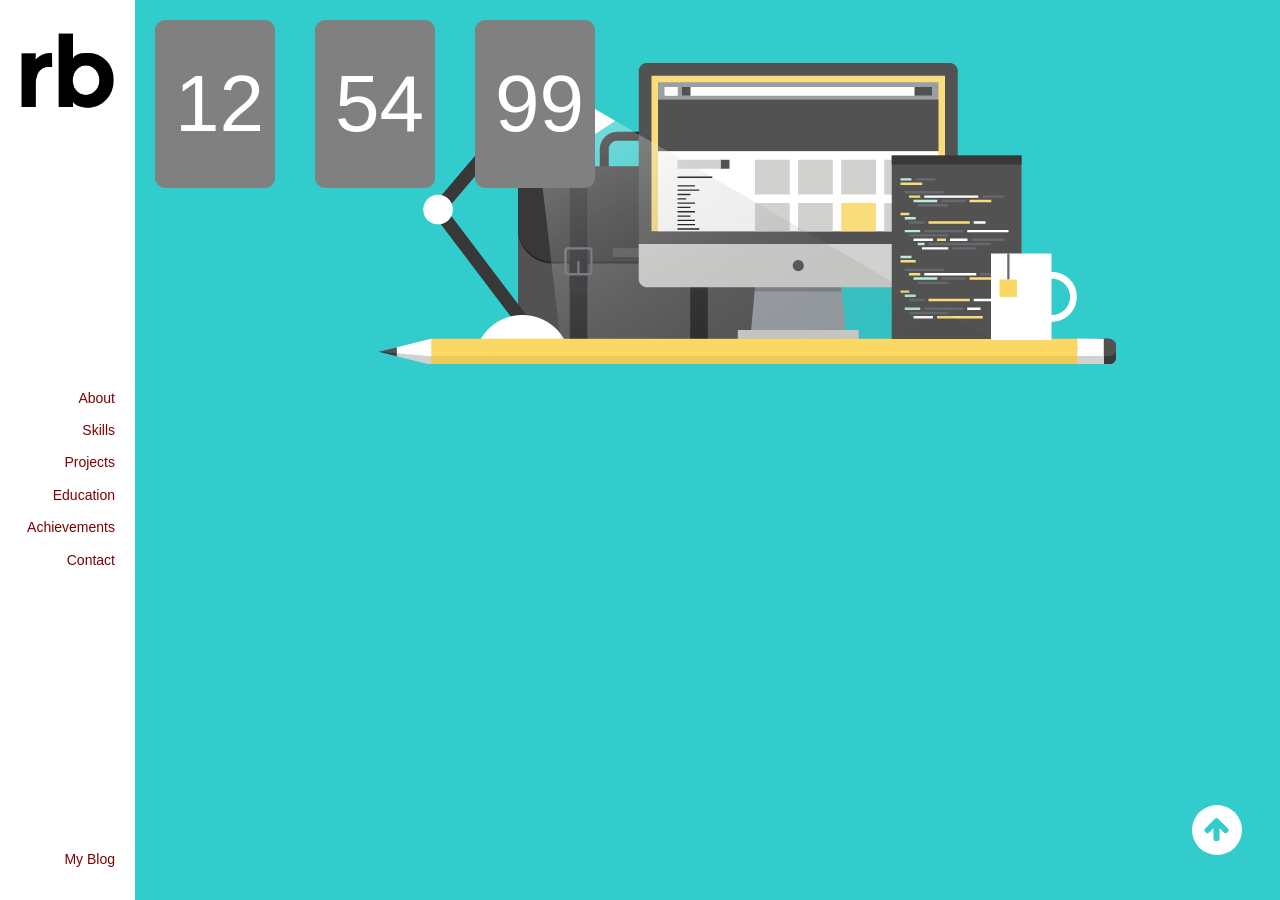
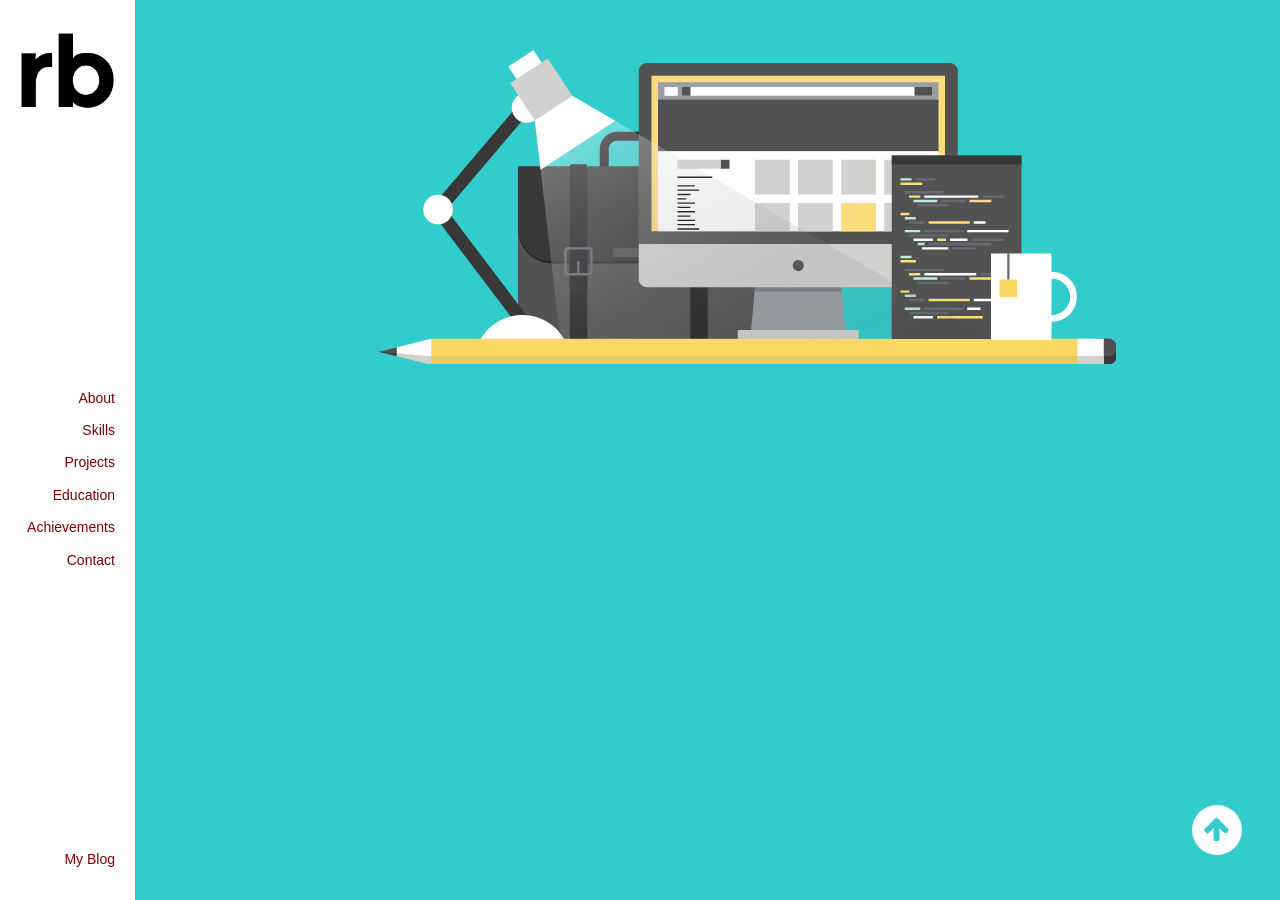
Before and after one commit to shivnshu/homepage, a Jekyll site: the page built from index.html, in a window 1280 px wide and 900 px high. Built offline with Jekyll 4.4.1, drawn with Linux system fonts in a browser that asks for light colours; nearby versions of some CDN libraries; Markdown is read by kramdown in place of the engine named in the settings.

```diff
--- a/_includes/section-topBar.html
+++ b/_includes/section-topBar.html
@@ -1 +1 @@
-<section class="topBar"><script src="https://ajax.googleapis.com/ajax/libs/jquery/2.1.1/jquery.min.js"></script><div id="output0" class="output"></div><div id="output1" class="output"></div><div id="output2" class="output"></div></section>
+<section class="topBar"></section>
--- a/assets/css/main.css
+++ b/assets/css/main.css
@@ -629,15 +629,6 @@ section.topBar {
   background-position: calc(50% + 40px) 50px;
   background-repeat: no-repeat;
   background-attachment: fixed; }
-  section.topBar .output {
-    margin: 20px;
-    padding: 20px;
-    background: gray;
-    border-radius: 10px;
-    font-size: 80px;
-    width: 80px;
-    color: white;
-    float: left; }
 
 @media (max-width: 1050px) {
   section.topBar {
--- a/assets/js/functions.js
+++ b/assets/js/functions.js
@@ -1,24 +1,24 @@
-var numbers = [12, 54, 32, 45, 21, 69, 20];
-function generateNumber(index) {
-  var desired = numbers[index];
-  var duration = 2000;
-
-  var output = $('#output' + index); // Start ID with letter
-  var started = new Date().getTime();
-
-  animationTimer = setInterval(function() {
-    if (output.text().trim() === desired || new Date().getTime() - started > duration) {
-      clearInterval(animationTimer); // Stop the loop
-      output.text(desired); // Print desired number in case it stopped at a different one due to duration expiration
-      generateNumber(index + 1);
-    } else {
-      output.text(
-        '' +
-        Math.floor(Math.random() * 10) +
-        Math.floor(Math.random() * 10)
-      );
-    }
-  }, 100);
-}
-
-generateNumber(0);
+// var numbers = [12, 54, 32, 45, 21, 69, 20];
+// function generateNumber(index) {
+//   var desired = numbers[index];
+//   var duration = 2000;
+//
+//   var output = $('#output' + index); // Start ID with letter
+//   var started = new Date().getTime();
+//
+//   animationTimer = setInterval(function() {
+//     if (output.text().trim() === desired || new Date().getTime() - started > duration) {
+//       clearInterval(animationTimer); // Stop the loop
+//       output.text(desired); // Print desired number in case it stopped at a different one due to duration expiration
+//       generateNumber(index + 1);
+//     } else {
+//       output.text(
+//         '' +
+//         Math.floor(Math.random() * 10) +
+//         Math.floor(Math.random() * 10)
+//       );
+//     }
+//   }, 100);
+// }
+//
+// generateNumber(0);
```
Also changed, not shown: _jadefiles/section-topBar.jade (+7 -5 lines), assets/css/3-sections/home-topBar.sass (+16 -9 lines), 4 other files.
